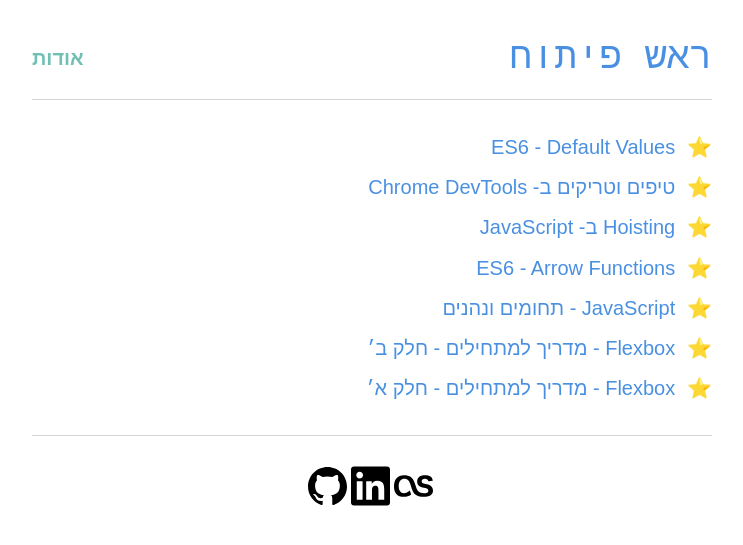
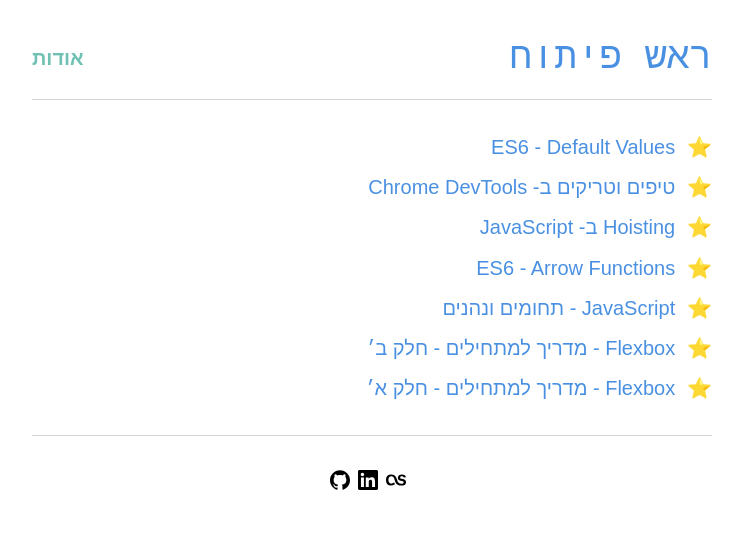
Before and after one commit to guytepper/devhead.co.il, a Jekyll site: the page built from index.html, in a window 1280 px wide. Shown: the top 545 px of the page, without its empty margins (381-1124 px from the left). Built offline with Jekyll 4.4.1, drawn with Linux system fonts in a browser that asks for light colours; some web fonts are replaced.

Commit message:
Modified icons sizes

```diff
--- a/css/style.css
+++ b/css/style.css
@@ -111,9 +111,9 @@ a {
 }
 
 .social-icon {
-  width: 39px;
-  height: 40px;
-  margin-right: 4px;
+  width: 20px;
+  height: 20px;
+  margin-right: 8px;
 }
 
 .posts {
```
